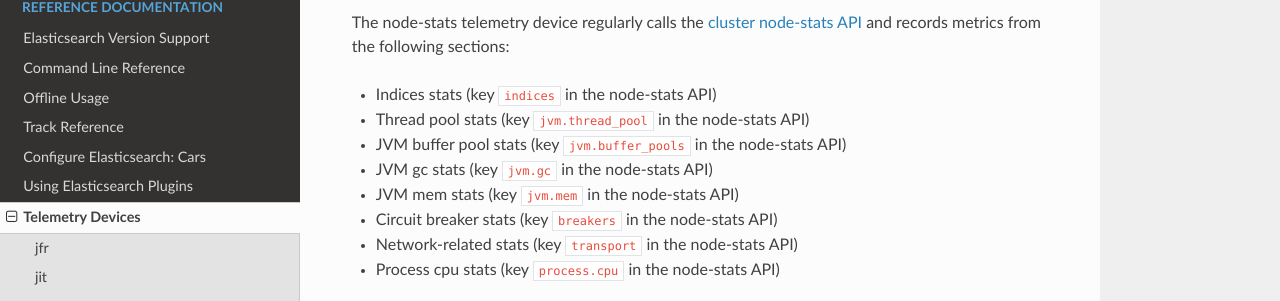
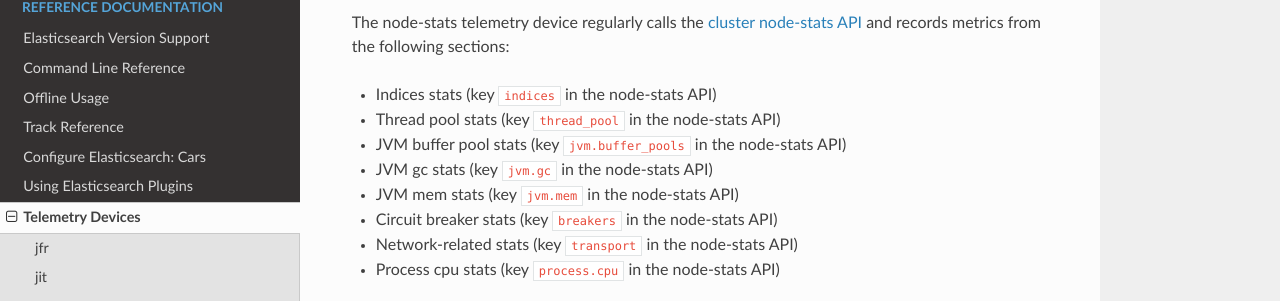
Before and after one commit to elastic/rally, a Sphinx documentation site: the page built from docs/telemetry.rst, in a window 1280 px wide and 900 px high, scrolled down 2744 px. Shown: the part 146-447 px from the top of the window. Built offline with Sphinx 7.4.7 and the Read the Docs theme 2.0.0, drawn with Linux system fonts in a browser that asks for light colours.

Commit message:
Fix node stats path for thread pools in docs

```diff
--- a/docs/telemetry.rst
+++ b/docs/telemetry.rst
@@ -92,7 +92,7 @@
 The node-stats telemetry device regularly calls the `cluster node-stats API <https://www.elastic.co/guide/en/elasticsearch/reference/current/cluster-nodes-stats.html>`_ and records metrics from the following sections:
 
 * Indices stats (key ``indices`` in the node-stats API)
-* Thread pool stats (key ``jvm.thread_pool`` in the node-stats API)
+* Thread pool stats (key ``thread_pool`` in the node-stats API)
 * JVM buffer pool stats (key ``jvm.buffer_pools`` in the node-stats API)
 * JVM gc stats (key ``jvm.gc`` in the node-stats API)
 * JVM mem stats (key ``jvm.mem`` in the node-stats API)
```
